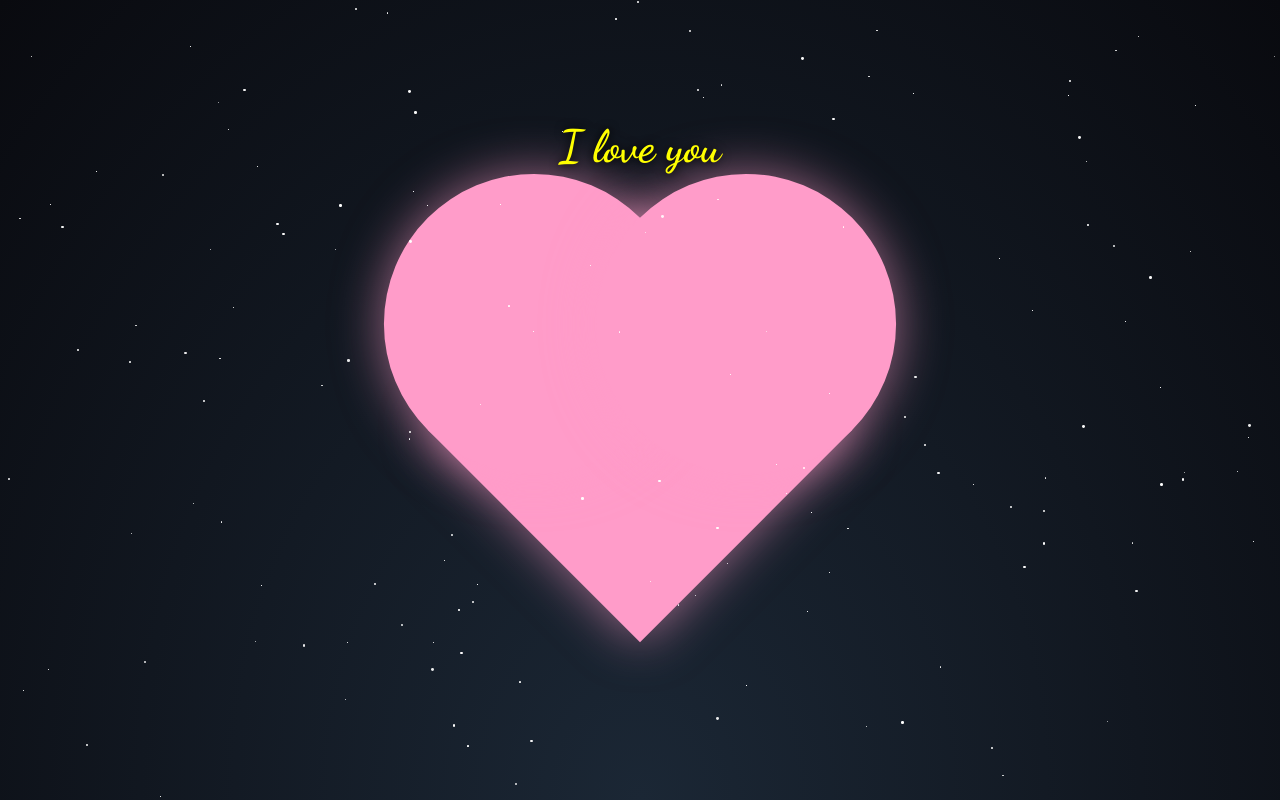
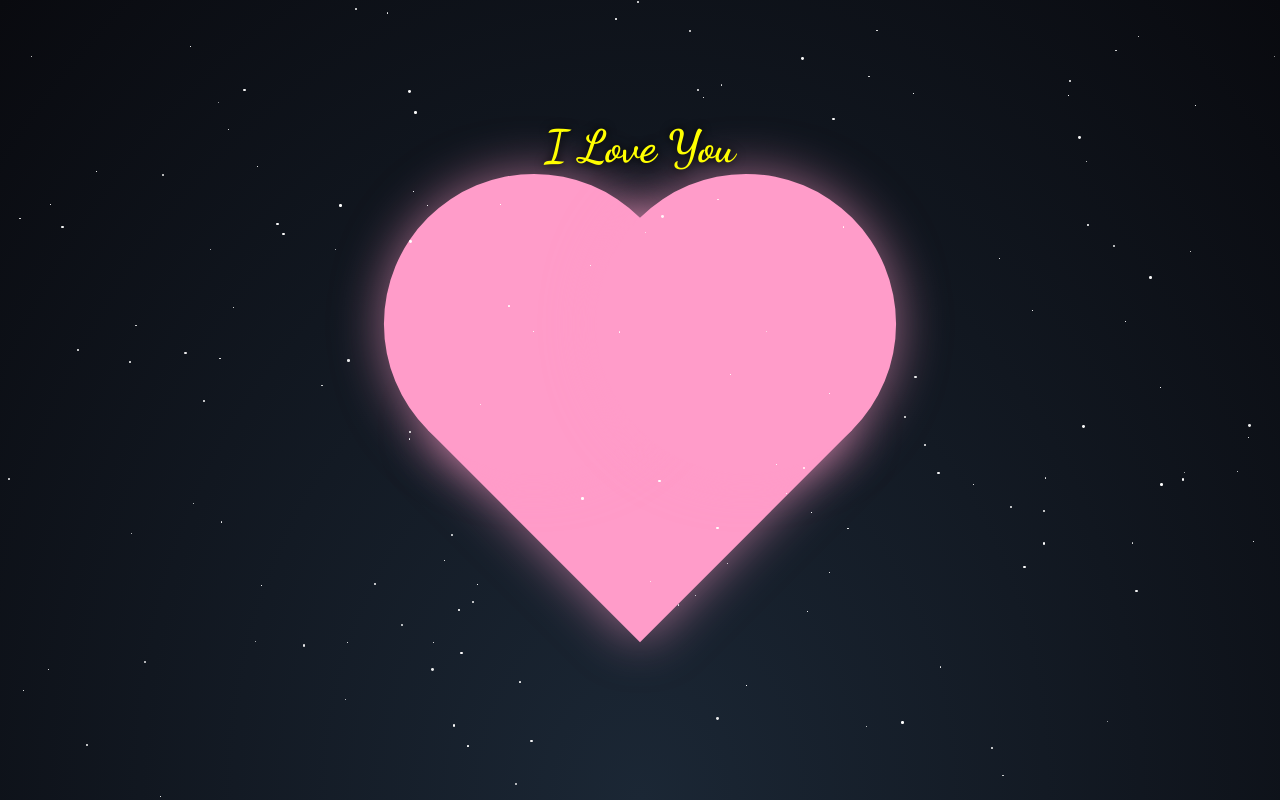
Before and after one commit to QUANG-PTIT-HN-065/troll, a plain HTML site: page b2.html in a window 1280 px wide. Both pictures are taken after a click on the button "Bấm vô". Drawn offline with Linux system fonts and the light colour scheme.

Commit message:
Update b2.html

```diff
--- a/b2.html
+++ b/b2.html
@@ -9,7 +9,7 @@
       href="https://fonts.googleapis.com/css2?family=Dancing+Script:wght@400..700&family=Open+Sans:ital,wght@0,300..800;1,300..800&family=Roboto:ital,wght@0,100..900;1,100..900&display=swap"
       rel="stylesheet"
     />
-    <title>I Love You</title>
+    <title>????</title>
     <style>
       body {
         display: flex;
@@ -136,7 +136,7 @@
   </head>
   <body>
     <button id="startBtn">Bấm vô</button>
-    <div class="love-text" id="loveText">I love you</div>
+    <div class="love-text" id="loveText">I Love You</div>
     <div class="heart" id="heart"></div>
     <script>
       function createStars(count = 100) {
```
